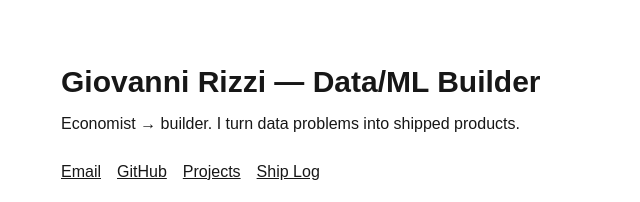
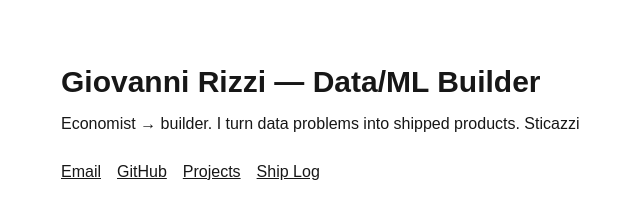
Before and after one commit to giovannicollarizzi/mysite, a Next.js app: page / in a window 1280 px wide. Shown: the top 202 px of the page, without its empty margins (219-859 px from the left). Built offline with nearby package versions, Linux system fonts and the light colour scheme.

Commit message:
Homepage + Projects + Ship Log

```diff
--- a/src/app/page.tsx
+++ b/src/app/page.tsx
@@ -2,7 +2,7 @@ export default function Home() {
   return (
     <main className="mx-auto max-w-3xl px-6 py-16">
       <h1 className="text-3xl font-bold">Giovanni Rizzi — Data/ML Builder</h1>
-      <p className="mt-3">Economist → builder. I turn data problems into shipped products.</p>
+      <p className="mt-3">Economist → builder. I turn data problems into shipped products. Sticazzi </p>
       <div className="mt-6 space-x-4">
         <a className="underline" href="mailto:your@email.com">Email</a>
         <a className="underline" href="https://github.com/YOURUSER">GitHub</a>
```
